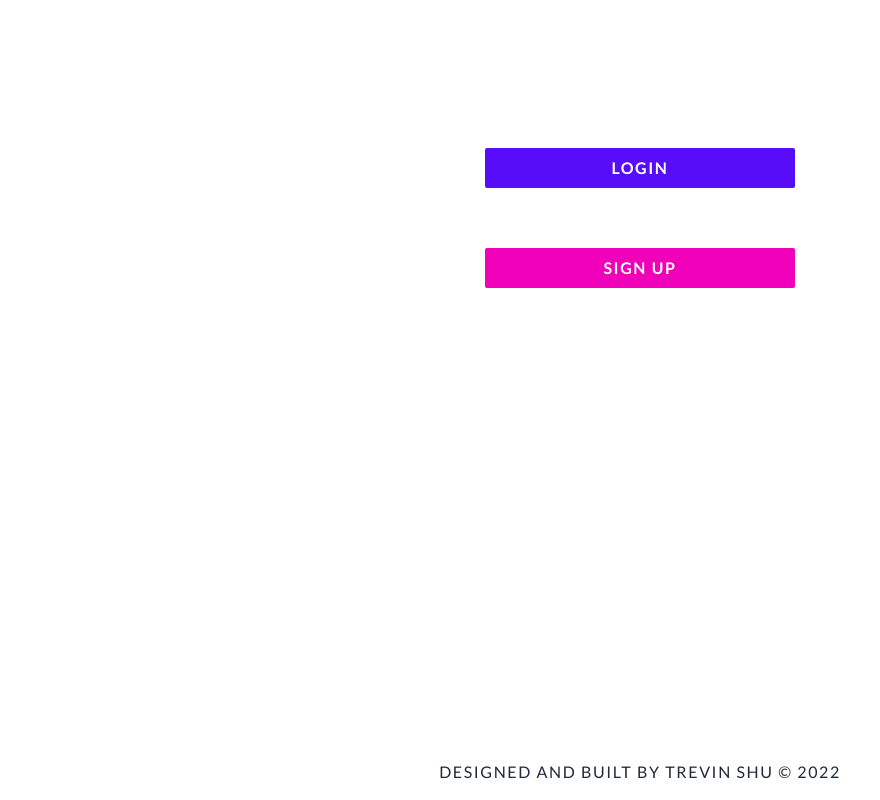
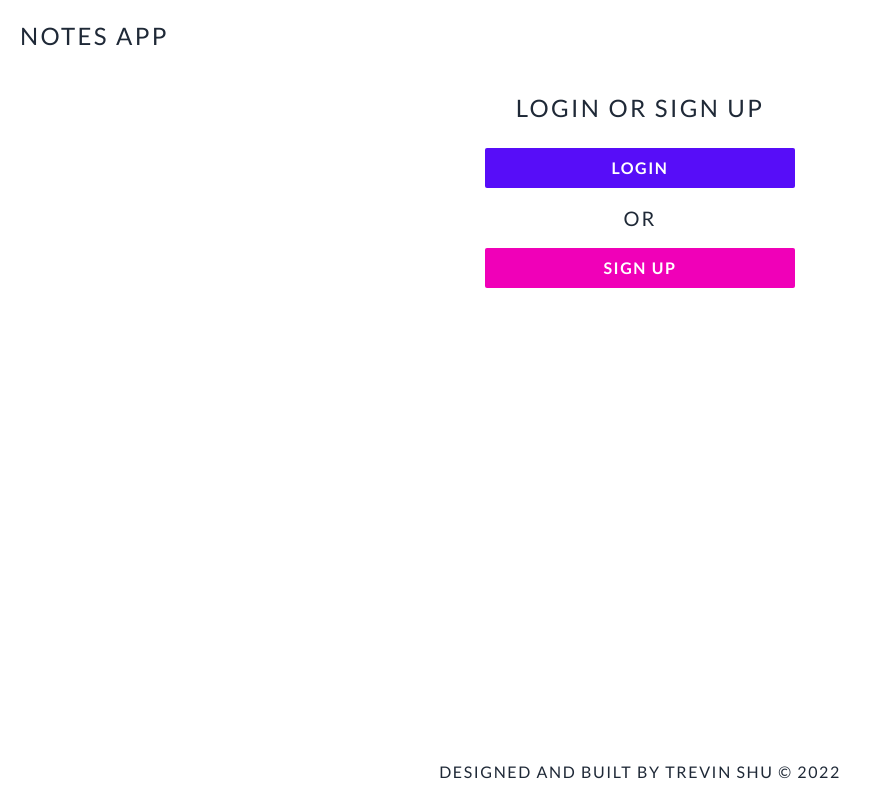
Before and after one commit to trevinshu/react-firebase-notes-app, a React (Vite) app: page / in a window 1280 px wide. Shown: the whole page, without its empty margins (0-880 px from the left). Built offline with nearby package versions, Linux system fonts and the light colour scheme; no server answers.

Commit message:
finished app. adjusted some light mode settings.

```diff
--- a/src/App.jsx
+++ b/src/App.jsx
@@ -16,6 +16,7 @@ import Footer from './components/Footer';
 
 function App() {
   const location = useLocation();
+
   return (
     <AppProvider>
       <LazyMotion features={domAnimation}>
--- a/src/components/DisplayNotes.jsx
+++ b/src/components/DisplayNotes.jsx
@@ -11,14 +11,14 @@ function DisplayNotes() {
   const options = { weekday: 'long', year: 'numeric', month: 'long', day: 'numeric' };
 
   return (
-    <div className="grid p-5 grid-cols-1 gap-4 sm:grid-cols-2 lg:grid-cols-3 xl:grid-cols-4 2xl:grid-cols-5">
+    <div className="grid p-5 grid-cols-1 gap-4 sm:grid-cols-2 lg:grid-cols-3 2xl:grid-cols-5">
       {notes.map((note) => {
         return (
           <m.div key={note?.id} className="max-h-full flex flex-col flex-1 bg-base-300 p-5 shadow-md rounded-sm " initial={{ opacity: 0 }} animate={{ opacity: 1 }} exit={{ opacity: 0 }}>
             <div>
               <p className="break-words text-xl tracking-wide">{note?.noteContent}</p>
             </div>
-            <div className="flex justify-between items-center gap-5 pt-5 mt-auto">
+            <div className="flex flex-col justify-center items-start gap-5 pt-5 mt-auto md:flex-row md:items-center md:justify-between">
               <p className="capitalize break-words text-sm tracking-wide">{note?.time?.toDate().toLocaleDateString('en-us', options)}</p>
               <div className="flex items-center justify-center gap-5">
                 <MdContentCopy className="text-xl cursor-pointer hover:text-primary" onClick={() => copyNote(note)} />
--- a/src/components/EditModal.jsx
+++ b/src/components/EditModal.jsx
@@ -48,7 +48,7 @@ function EditModal() {
             <div className="flex justify-between items-center">
               <PageHeading>Edit Note</PageHeading>
               <button onClick={closeEditModal}>
-                <MdClose className="text-4xl text-primary-content hover:text-error" />
+                <MdClose className="text-4xl text-error" />
               </button>
             </div>
             <form className="flex flex-col justify-center items-center h-full flex-1 py-10 gap-5" onSubmit={handleSubmit(updateNote)}>
--- a/src/components/LoginOrSignUp.jsx
+++ b/src/components/LoginOrSignUp.jsx
@@ -10,7 +10,7 @@ function LoginOrSignUp() {
       >
         Login
       </Link>
-      <h3 className="text-center text-neutral-content text-xl uppercase tracking-widest">Or</h3>
+      <h3 className="text-center text-xl uppercase tracking-widest">Or</h3>
       <Link
         className="bg-secondary text-primary-content text-center font-bold border-none p-2 rounded-sm tracking-widest uppercase hover:bg-secondary-focus w-full sm:w-1/2 lg:w-1/3 xl:w-1/4"
         to="/register"
--- a/src/components/Navbar.jsx
+++ b/src/components/Navbar.jsx
@@ -8,11 +8,11 @@ function Navbar() {
 
   return (
     <nav className="flex justify-between items-center p-5">
-      <Link to={'/'} className="text-2xl text-primary-content uppercase tracking-widest">
+      <Link to={'/'} className="text-2xl uppercase tracking-widest">
         Notes App
       </Link>
       {user ? (
-        <Link to={'/profile'} className="text-3xl text-primary-content">
+        <Link to={'/profile'} className="text-3xl ">
           <CgProfile />
         </Link>
       ) : (
--- a/src/components/PageHeading.jsx
+++ b/src/components/PageHeading.jsx
@@ -1,7 +1,7 @@
 import React from 'react';
 
 function PageHeading({ children }) {
-  return <h2 className="text-2xl text-primary-content text-center uppercase tracking-widest">{children}</h2>;
+  return <h2 className="text-2xl text-center uppercase tracking-widest">{children}</h2>;
 }
 
 export default PageHeading;
--- a/src/pages/Login.jsx
+++ b/src/pages/Login.jsx
@@ -57,7 +57,7 @@ function Login() {
           Login
         </button>
       </form>
-      <h3 className="text-center text-neutral-content text-xl uppercase tracking-widest pb-5">Or</h3>
+      <h3 className="text-center text-xl uppercase tracking-widest pb-5">Or</h3>
       <SignInUsingGoogle />
     </m.div>
   );
```
